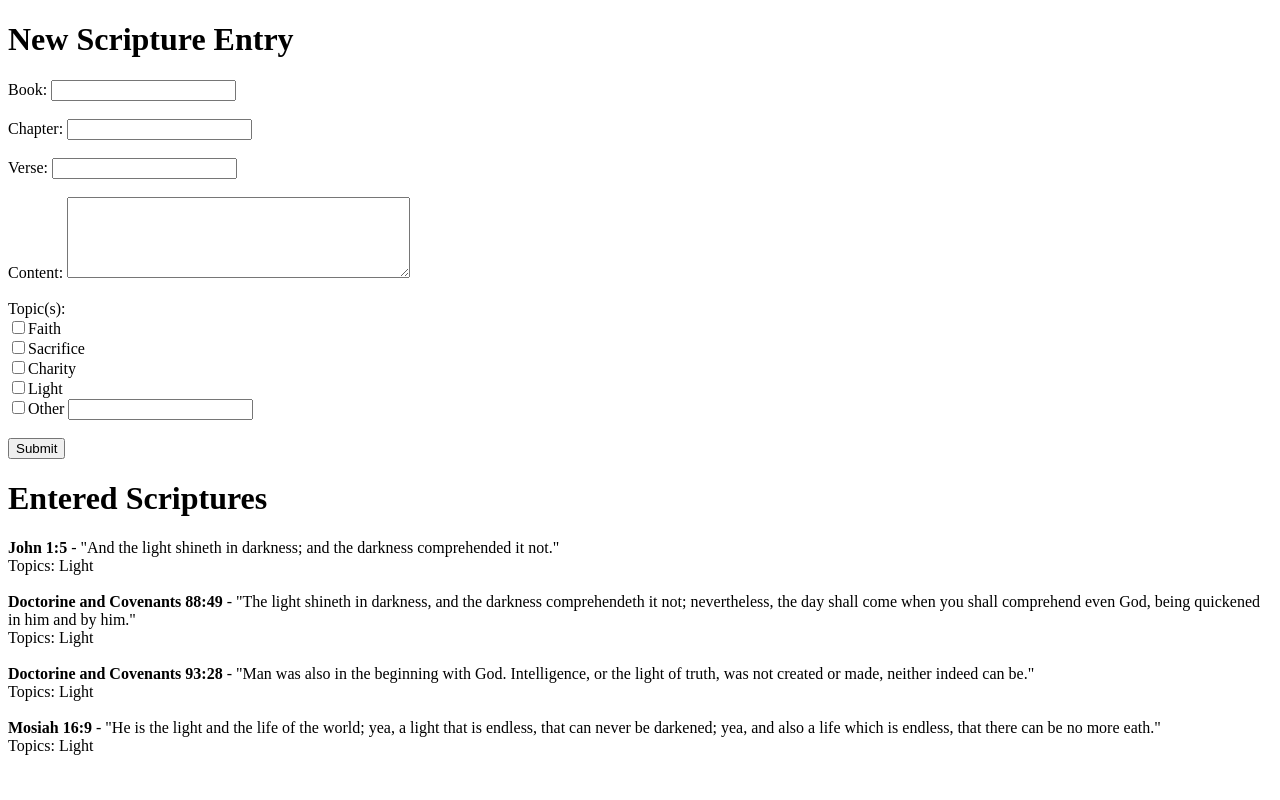
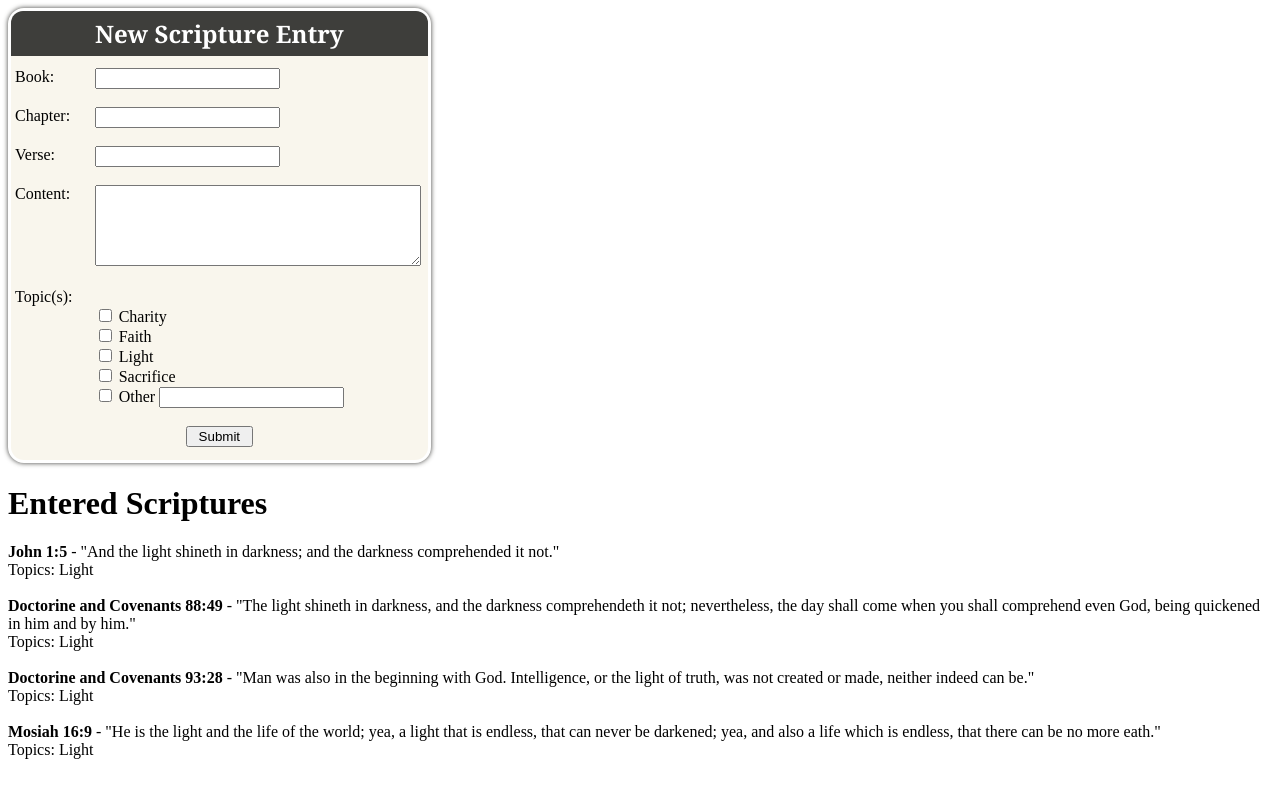
Before and after one commit to Bodily-Brad/CS313-Group, a PHP site: page / in a window 1280 px wide. Run offline with PHP 8.4, Linux system fonts and the light colour scheme; data comes from the database, SQL or seed files in the repository.

Commit message:
Added some CSS styling

```diff
--- /dev/null
+++ b/5.02/5.02.css
@@ -0,0 +1,57 @@
+/*
+To change this license header, choose License Headers in Project Properties.
+To change this template file, choose Tools | Templates
+and open the template in the editor.
+*/
+/*
+    Created on : Oct 21, 2014, 10:02:00 AM
+    Author     : Brad
+*/
+
+form {
+    display: inline-block;
+    padding: 0.0em;
+    border: 3px solid #ffffff;
+    box-shadow: 0px 0px 5px #3e3e3b;
+    border-radius: 1em;
+    max-width: 55em;
+    background-color: #f9f6ed;
+}
+
+form h1,
+form h2,
+form h3,
+form h4,
+form h5 {
+    margin: 0 auto;
+    margin-bottom: 0.5em;
+    padding: 0.25em;
+    border-top-left-radius: 0.5em;
+    border-top-right-radius: 0.5em;
+    text-align: center;
+    font-family: "OFLSortsMillGoudyRegular", Georgia, "Times New Roman", Times, serif;
+    color: #fff;
+    background-color: #3e3e3b;
+}
+
+label {
+    display: inline-block;
+    width: 5em;
+    vertical-align: top;
+    margin-left: 0.25em;
+}
+
+form .checkbox {
+    margin-right: 0.5em;
+}
+
+input[type=submit] {
+    display: block;
+    width: 5em;
+    margin: 0 auto;
+    margin-bottom: 1em;
+}
+
+textarea {
+    margin-right: 0.5em;
+}
--- a/5.02/models/scriptures.php
+++ b/5.02/models/scriptures.php
@@ -32,7 +32,8 @@
         // Get all topics
         $query = "
             SELECT *
-            FROM   topics";
+            FROM   topics
+            ORDER BY name";
 
         try {
             $statement = $db->prepare($query);
--- a/5.02/views/addScriptureForm.php
+++ b/5.02/views/addScriptureForm.php
@@ -8,22 +8,23 @@
 <html>
     <head>
         <meta charset="UTF-8">
-        <title></title>
+        <link rel="stylesheet" type="text/css" href="5.02.css" media="screen">
+        <title>New Scripture Entry</title>
     </head>
     <body>
-        <h1>New Scripture Entry</h1>
         <form method='post'>
-            <label>Book: </label><input name="book"><br><br>
-            <label>Chapter: </label><input name="chapter"><br><br>
-            <label>Verse: </label><input name="verse"><br><br>
-            <label>Content: <label><textarea name="content" rows="5" cols="40"></textarea><br><br>
-            Topic(s):<br>
+            <h2>New Scripture Entry</h2>
+            <label>Book: </label><input name="book" required><br><br>
+            <label>Chapter: </label><input name="chapter" type="number" required><br><br>
+            <label>Verse: </label><input name="verse" type="number" required><br><br>
+            <label>Content: </label><textarea name="content" rows="5" cols="38" required></textarea><br><br>
+            <label>Topic(s):</label><br>
             <?php
             if (empty($topics)) $topics = array();
                 foreach ($topics as $topic):?>
-                    <input type="checkbox" name="topics[]" value="<?=$topic['id']?>"><?=$topic['name']?><br>
+                    <label></label><input type="checkbox" class="checkbox" name="topics[]" value="<?=$topic['id']?>"><?=$topic['name']?><br>
             <?php endforeach; ?>
-            <input type='checkbox' name='otherTopic' value='other'>Other <input name='otherTopicName'><br><br>
+            <label></label><input type='checkbox' class="checkbox" name='otherTopic' value='other'>Other <input name='otherTopicName'><br><br>
             <input type='hidden' name='action' value='addScripture'>
             <input type='submit' value='Submit'>
         </form>
```
